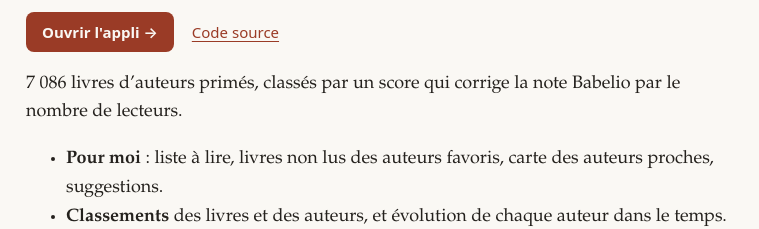
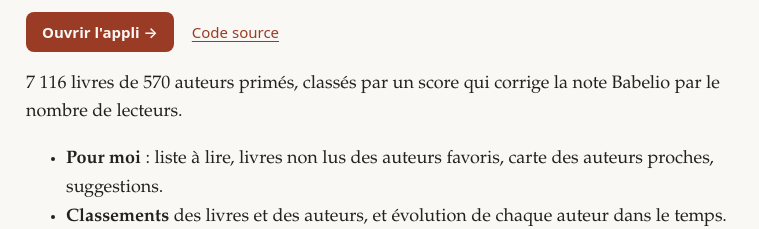
Before and after one commit to brunocolbak/brunocolbak.github.io, an Astro site: page /projets/lectures-babelio in a window 1280 px wide. Shown: the part 263-492 px from the top of the page, 256-1015 px from the left. Built offline with nearby package versions, Linux system fonts and the light colour scheme; Astro itself is replaced by a stand-in of ours.

Commit message:
Fiche Lectures Babelio : chiffre aligné sur le site (7 116 livres)
Co-Authored-By: Claude Opus 5.5 <noreply@anthropic.com>

```diff
--- a/src/content/projets/lectures-babelio.md
+++ b/src/content/projets/lectures-babelio.md
@@ -8,7 +8,7 @@ code: https://github.com/brunocolbak/lectures-babelio
 tags: [livres, données]
 ---
 
-7 086 livres d'auteurs primés, classés par un score qui corrige la note Babelio par le nombre de lecteurs.
+7 116 livres de 570 auteurs primés, classés par un score qui corrige la note Babelio par le nombre de lecteurs.
 
 - **Pour moi** : liste à lire, livres non lus des auteurs favoris, carte des auteurs proches, suggestions.
 - **Classements** des livres et des auteurs, et évolution de chaque auteur dans le temps.
```
